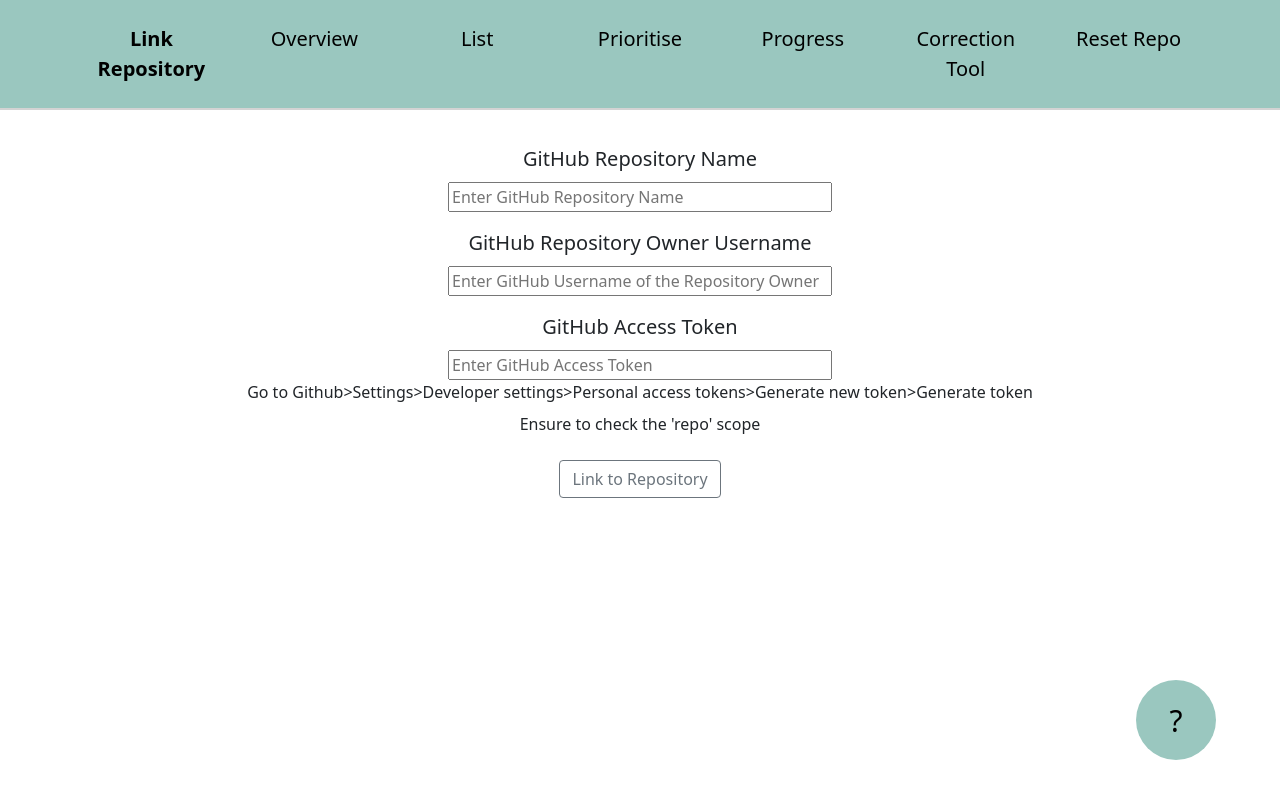
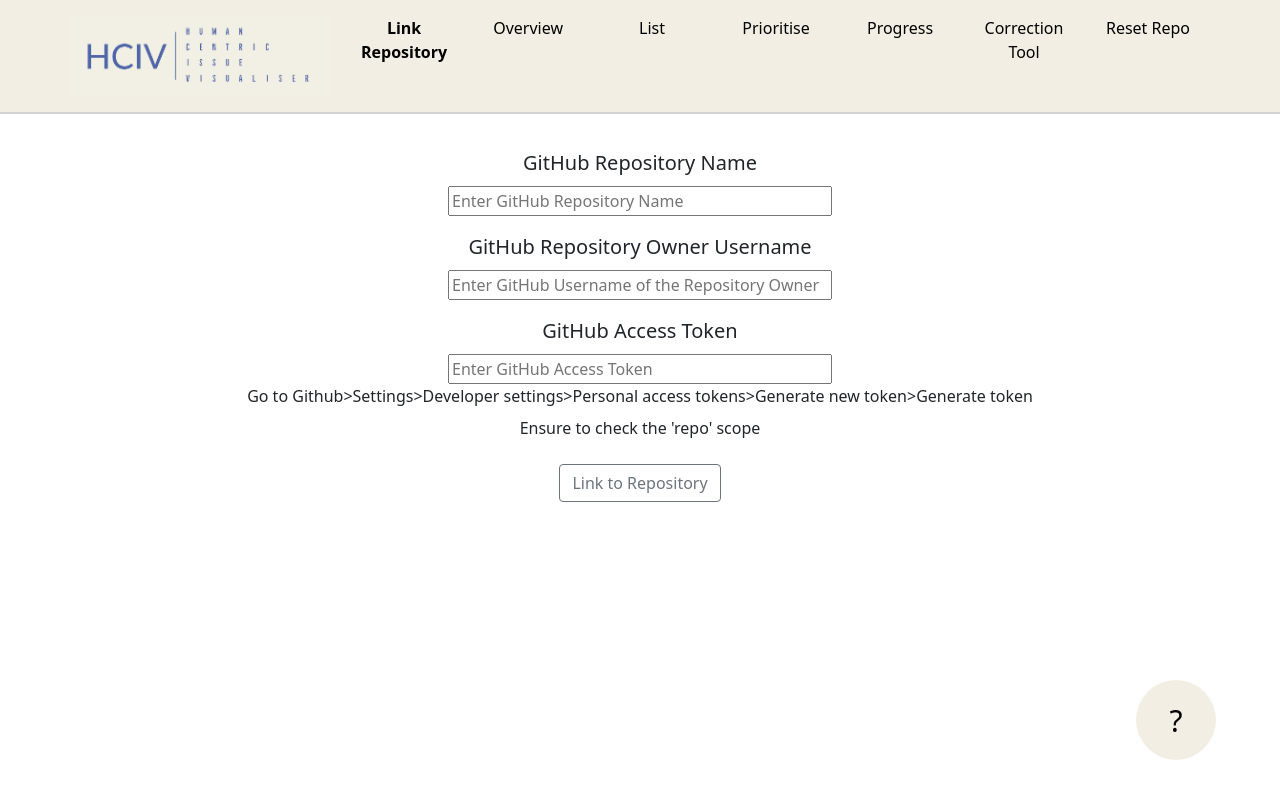
Before and after one commit to LiamTodd/human-centric-issue-visualiser, a React (Create React App) app: page / in a window 1280 px wide. Built offline with nearby package versions, Linux system fonts and the light colour scheme.

Commit message:
refactor colours, add logo

```diff
--- a/src/components/NavbarComponent.js
+++ b/src/components/NavbarComponent.js
@@ -4,6 +4,8 @@ import { NavLink } from 'react-router-dom';
 import Container from 'react-bootstrap/Container';
 import Row from 'react-bootstrap/Row';
 import Col from 'react-bootstrap/Col';
+import { mainTheme } from '../theme/hexCodes';
+import logo from '../logos/logo.png';
 
 export default function NavbarComponent() {
   return (
@@ -11,13 +13,16 @@ export default function NavbarComponent() {
       style={{
         borderBottom: '2px solid lightgrey',
         height: 'fit-content',
-        padding: '3vh',
+        padding: '2vh',
         marginBottom: '10px',
-        backgroundColor: '#9AC7BF'
+        backgroundColor: `#${mainTheme}`
       }}
     >
-      <Container>
+      <Container style={{ paddingLeft: '0px' }}>
         <Row>
+          <Col>
+            <img src={logo} style={{ height: '10vh' }}></img>
+          </Col>
           <Col>
             <NavLink
               exact="true"
@@ -27,13 +32,13 @@ export default function NavbarComponent() {
                   ? {
                       textDecoration: 'none',
                       color: 'black',
-                      fontSize: '20px',
+                      fontSize: '16px',
                       fontWeight: 'bold'
                     }
                   : {
                       textDecoration: 'none',
                       color: 'black',
-                      fontSize: '20px'
+                      fontSize: '16px'
                     }
               }
             >
@@ -48,13 +53,13 @@ export default function NavbarComponent() {
                   ? {
                       textDecoration: 'none',
                       color: 'black',
-                      fontSize: '20px',
+                      fontSize: '16px',
                       fontWeight: 'bold'
                     }
                   : {
                       textDecoration: 'none',
                       color: 'black',
-                      fontSize: '20px'
+                      fontSize: '16px'
                     }
               }
             >
@@ -69,13 +74,13 @@ export default function NavbarComponent() {
                   ? {
                       textDecoration: 'none',
                       color: 'black',
-                      fontSize: '20px',
+                      fontSize: '16px',
                       fontWeight: 'bold'
                     }
                   : {
                       textDecoration: 'none',
                       color: 'black',
-                      fontSize: '20px'
+                      fontSize: '16px'
                     }
               }
             >
@@ -90,13 +95,13 @@ export default function NavbarComponent() {
                   ? {
                       textDecoration: 'none',
                       color: 'black',
-                      fontSize: '20px',
+                      fontSize: '16px',
                       fontWeight: 'bold'
                     }
                   : {
                       textDecoration: 'none',
                       color: 'black',
-                      fontSize: '20px'
+                      fontSize: '16px'
                     }
               }
             >
@@ -111,13 +116,13 @@ export default function NavbarComponent() {
                   ? {
                       textDecoration: 'none',
                       color: 'black',
-                      fontSize: '20px',
+                      fontSize: '16px',
                       fontWeight: 'bold'
                     }
                   : {
                       textDecoration: 'none',
                       color: 'black',
-                      fontSize: '20px'
+                      fontSize: '16px'
                     }
               }
             >
@@ -132,13 +137,13 @@ export default function NavbarComponent() {
                   ? {
                       textDecoration: 'none',
                       color: 'black',
-                      fontSize: '20px',
+                      fontSize: '16px',
                       fontWeight: 'bold'
                     }
                   : {
                       textDecoration: 'none',
                       color: 'black',
-                      fontSize: '20px'
+                      fontSize: '16px'
                     }
               }
             >
@@ -153,13 +158,13 @@ export default function NavbarComponent() {
                   ? {
                       textDecoration: 'none',
                       color: 'black',
-                      fontSize: '20px',
+                      fontSize: '16px',
                       fontWeight: 'bold'
                     }
                   : {
                       textDecoration: 'none',
                       color: 'black',
-                      fontSize: '20px'
+                      fontSize: '16px'
                     }
               }
             >
--- a/src/components/PrioritiseViewComponent.js
+++ b/src/components/PrioritiseViewComponent.js
@@ -10,6 +10,7 @@ import PrioritiseIssueComponent from './PrioritiseIssueComponent';
 import UnAuthenticatedDefault from './UnAuthenticatedDefault';
 import * as linkStatuses from '../helpers/linkStatuses';
 import LoadingDefaultViewComponent from './LoadingDefaultViewComponent';
+import { defaultGrey } from '../theme/hexCodes';
 
 export default function PrioritiseViewComponent({ linkStatus }) {
   const [issues, setIssues] = useState([]);
@@ -41,7 +42,7 @@ export default function PrioritiseViewComponent({ linkStatus }) {
           >
             <div
               style={{
-                backgroundColor: '#E6E6E6',
+                backgroundColor: `#${defaultGrey}`,
                 padding: '10px',
                 borderRadius: '10px'
               }}
--- a/src/components/ProgressViewComponent.js
+++ b/src/components/ProgressViewComponent.js
@@ -10,6 +10,12 @@ import UnAuthenticatedDefault from './UnAuthenticatedDefault';
 import { ISSUES_KEY } from '../helpers/localStorageKeys';
 import * as linkStatuses from '../helpers/linkStatuses';
 import LoadingDefaultViewComponent from './LoadingDefaultViewComponent';
+import {
+  defaultGrey,
+  resolvedColour,
+  resolvingColour,
+  unresolvedColour
+} from '../theme/hexCodes';
 
 export default function ProgressViewComponent({ linkStatus }) {
   const [issues, setIssues] = useState([]);
@@ -41,7 +47,7 @@ export default function ProgressViewComponent({ linkStatus }) {
           >
             <div
               style={{
-                backgroundColor: '#E6E6E6',
+                backgroundColor: `#${defaultGrey}`,
                 padding: '10px',
                 borderRadius: '10px'
               }}
@@ -70,7 +76,7 @@ export default function ProgressViewComponent({ linkStatus }) {
             </div>
             <div
               style={{
-                backgroundColor: '#C1867B' + '70',
+                backgroundColor: `#${unresolvedColour}` + '70',
                 padding: '10px',
                 borderRadius: '10px'
               }}
@@ -95,7 +101,7 @@ export default function ProgressViewComponent({ linkStatus }) {
             </div>
             <div
               style={{
-                backgroundColor: '#9AB5C1' + '70',
+                backgroundColor: `#${resolvingColour}` + '70',
                 padding: '10px',
                 borderRadius: '10px'
               }}
@@ -120,7 +126,7 @@ export default function ProgressViewComponent({ linkStatus }) {
             </div>
             <div
               style={{
-                backgroundColor: '#EBEDC8' + '70',
+                backgroundColor: `#${resolvedColour}` + '70',
                 padding: '10px',
                 borderRadius: '10px'
               }}
--- a/src/components/TipPopUpComponent.js
+++ b/src/components/TipPopUpComponent.js
@@ -81,7 +81,7 @@ export default function TipPopUpComponent() {
           height: '10vh',
           borderWidth: '0px',
           fontSize: '30px',
-          backgroundColor: '#9AC7BF'
+          backgroundColor: `#${mainTheme}`
         }}
       >
         ?
--- a/src/components/chartComponents/HorizontalBarChartComponent.js
+++ b/src/components/chartComponents/HorizontalBarChartComponent.js
@@ -11,6 +11,7 @@ import {
 import { Bar } from 'react-chartjs-2';
 import * as repoLabels from '../../helpers/labels';
 import { CREDENTIALS_KEY, ISSUES_KEY } from '../../helpers/localStorageKeys';
+import { defaultGrey } from '../../theme/hexCodes';
 
 export default function HorizontalBarChartComponent() {
   ChartJS.register(
@@ -115,7 +116,7 @@ export default function HorizontalBarChartComponent() {
         data: getProgressCount(),
         borderColor: 'white',
         backgroundColor: [
-          '#E6E6E6',
+          `#${defaultGrey}`,
           hexToRgb(repoLabels.unresolvedHCILabel.color, 0.7),
           hexToRgb(repoLabels.resolvingHCILabel.color, 0.7),
           hexToRgb(repoLabels.resolvedHCILabel.color, 0.7)
--- a/src/components/chartComponents/PriorityBarChartComponent.js
+++ b/src/components/chartComponents/PriorityBarChartComponent.js
@@ -10,6 +10,7 @@ import {
 import { Bar } from 'react-chartjs-2';
 import * as repoLabels from '../../helpers/labels';
 import { ISSUES_KEY } from '../../helpers/localStorageKeys';
+import { defaultGrey } from '../../theme/hexCodes';
 
 export default function PriorityBarChartComponent() {
   ChartJS.register(CategoryScale, LinearScale, BarElement, Title, Tooltip);
@@ -102,9 +103,9 @@ export default function PriorityBarChartComponent() {
     datasets: [
       {
         data: getProgressCount(),
-        borderColor: '#E6E6E6',
+        borderColor: `#${defaultGrey}`,
         backgroundColor: [
-          '#E6E6E6',
+          `#${defaultGrey}`,
           hexToRgb(repoLabels.lowPriorityLabel.color, 1),
           hexToRgb(repoLabels.mediumPriorityLabel.color, 1),
           hexToRgb(repoLabels.highPriorityLabel.color, 1)
--- a/src/theme/hexCodes.js
+++ b/src/theme/hexCodes.js
@@ -1 +1,14 @@
-export const mainTheme = '9AC7BF';
+// export const mainTheme = '9AC7BF'; // green
+// export const mainTheme = '5165A8'; // blue
+export const mainTheme = 'F2EEE3'; // beige
+export const defaultGrey = 'E6E6E6';
+export const unresolvedColour = 'C1867B';
+export const resolvingColour = '9AB5C1';
+export const resolvedColour = 'EBEDC8';
+export const noHCIIdentifiedColour = '9AC7BF';
+export const userReactionColour = 'FF66FF';
+export const inclusivenessColour = '6666FF';
+export const appUsageColour = '66B2FF';
+export const lowPriorityColour = 'FFF474';
+export const mediumPriorityColour = 'F06553';
+export const highPriorityColour = '3C3B5f';
```
Also changed, not shown: src/helpers/labels.js (+23 -11 lines), src/logos/logo.png (added).
